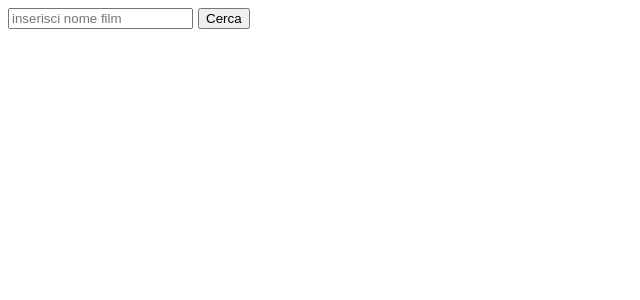
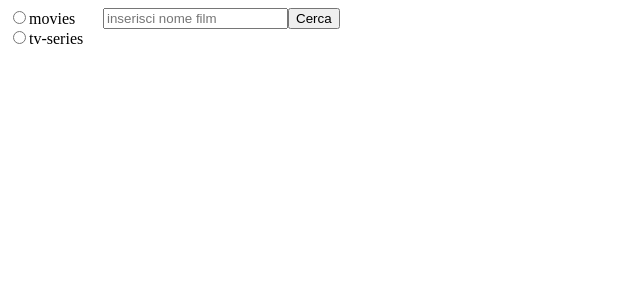
Before and after one commit to abdi-El/vue-boolflix, a Vue app: page / in a window 1280 px wide. Shown: the top 300 px of the page, without its empty margins (0-640 px from the left). Built offline with nearby package versions, Linux system fonts and the light colour scheme.

Commit message:
add option 'tv-series' or 'movies'

```diff
--- a/src/App.vue
+++ b/src/App.vue
@@ -22,14 +22,18 @@ export default {
   },
   methods:{
     filmDaCercare(nome){
-      if(nome != ''){
-        axios.get('https://api.themoviedb.org/3/search/movie?', {params:{
-          api_key: '8f561fa6df5ee66570e07ee3b22e98a4',
-          query: nome,
-        }})
-          .then((result)=>{
-            this.risultatoFilmCercato = result.data.results
-          })
+      if(nome[0] != ''){
+        if(nome[1] == 'movies'){
+            axios.get('https://api.themoviedb.org/3/search/movie?',
+              {params:{
+                api_key: '8f561fa6df5ee66570e07ee3b22e98a4',
+                query: nome[0],
+              }})
+              .then((result)=>{
+              this.risultatoFilmCercato = result.data.results
+              })
+        }
+
       }
       else{
         this.risultatoFilmCercato = [];
--- a/src/components/Header.vue
+++ b/src/components/Header.vue
@@ -1,7 +1,13 @@
 <template>
-  <div>
-      <input type="text" placeholder="inserisci nome film" v-model.trim="filmDaCercare" @keyup.enter="$emit('Cerca', filmDaCercare)">
-      <button @click="$emit('Cerca', filmDaCercare)">Cerca</button>
+  <div class="container">
+      <div class="type">
+        <input type="radio" id="movies" name="type" value='movies' v-model="tipo">
+        <label for="movies">movies</label>
+        <input type="radio" id="tv-series" name="type" value='tv-series' v-model="tipo">
+        <label for="tv-series">tv-series</label>
+      </div>
+      <input type="text" placeholder="inserisci nome film" v-model.trim="nome" @keyup.enter="$emit('Cerca', filmDaCercare)">
+      <button @click="getData(), $emit('Cerca', filmDaCercare)">Cerca</button>
   </div>
 </template>
 
@@ -10,14 +16,27 @@ export default {
     name: 'Header',
     data(){
         return{
-            filmDaCercare:'',
+            nome:'',
+            tipo: '',
+            filmDaCercare: [],
         }
     },
+    methods:{
+        getData(){
+            this.filmDaCercare= [];
+            this.filmDaCercare.push(this.nome, this.tipo);
+        }
+    }
 }
 </script>
 
 <style lang='scss' scoped>
-    input{
-        margin: 0px 5px 0px 0px;
+    .container{
+        display: flex;
+        align-items: flex-start;
+        .type{
+            margin: 0px 15px 0px 0px;
+            width: 80px;
+        }
     }
 </style>
```
